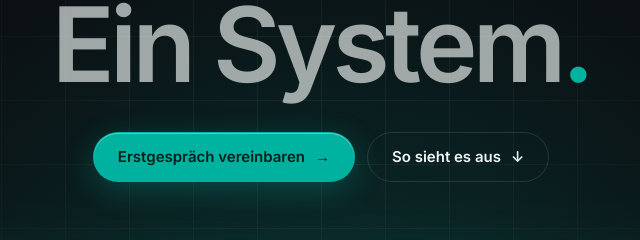
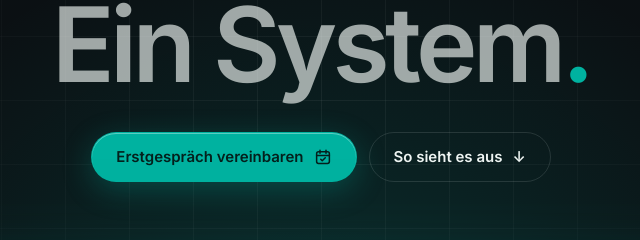
Before and after one commit to DarioAapl/axyom.ch, a plain HTML site: page index.html in a window 1280 px wide. Shown: the part 284-524 px from the top of the page, 319-959 px from the left. Drawn offline with Linux system fonts and the light colour scheme.

Commit message:
Homepage: the Erstgespräch button carries a calendar icon instead of an arrow
Co-Authored-By: Claude Opus 5.5 <noreply@anthropic.com>

```diff
--- a/index.html
+++ b/index.html
@@ -57,6 +57,8 @@ h1,h2,h3{font-weight:600;letter-spacing:-.025em;line-height:1.05}
 .btn.ghost:hover{border-color:rgba(238,244,242,.35);background:rgba(238,244,242,.04)}
 .btn .arr{transition:transform .25s var(--ease)}
 .btn:hover .arr{transform:translateX(3px)}
+.btn .ico{width:18px;height:18px;flex:none;fill:none;stroke:currentColor;stroke-width:2;stroke-linecap:round;stroke-linejoin:round;transition:transform .25s var(--ease)}
+.btn:hover .ico{transform:translateY(-1px) rotate(-6deg)}
 .btn.ghost:hover .arr.down{transform:translateY(3px)}
 
 /* ---------- header ---------- */
@@ -354,7 +356,7 @@ footer a:hover{color:var(--snow)}
   <div class="wrap hero-copy">
     <h1 class="rv d1" data-i18n-html="hp.hero.title">Ihr Betrieb.<br><span class="soft">Ein System</span><span class="dot">.</span></h1>
     <div class="hero-cta rv d3">
-      <a class="btn solid" href="#kontakt"><span data-i18n="hp.hero.cta">Erstgespräch vereinbaren</span><span class="arr" aria-hidden="true">→</span></a>
+      <a class="btn solid" href="#kontakt"><span data-i18n="hp.hero.cta">Erstgespräch vereinbaren</span><svg class="ico" viewBox="0 0 24 24" aria-hidden="true"><rect x="3.5" y="5" width="17" height="15.5" rx="2.5"/><path d="M3.5 10h17M8 3v4M16 3v4M9 15l2 2 4-4"/></svg></a>
       <a class="btn ghost" href="#loesung"><span data-i18n="hp.hero.more">So sieht es aus</span><span class="arr down" aria-hidden="true">↓</span></a>
     </div>
   </div>
```
